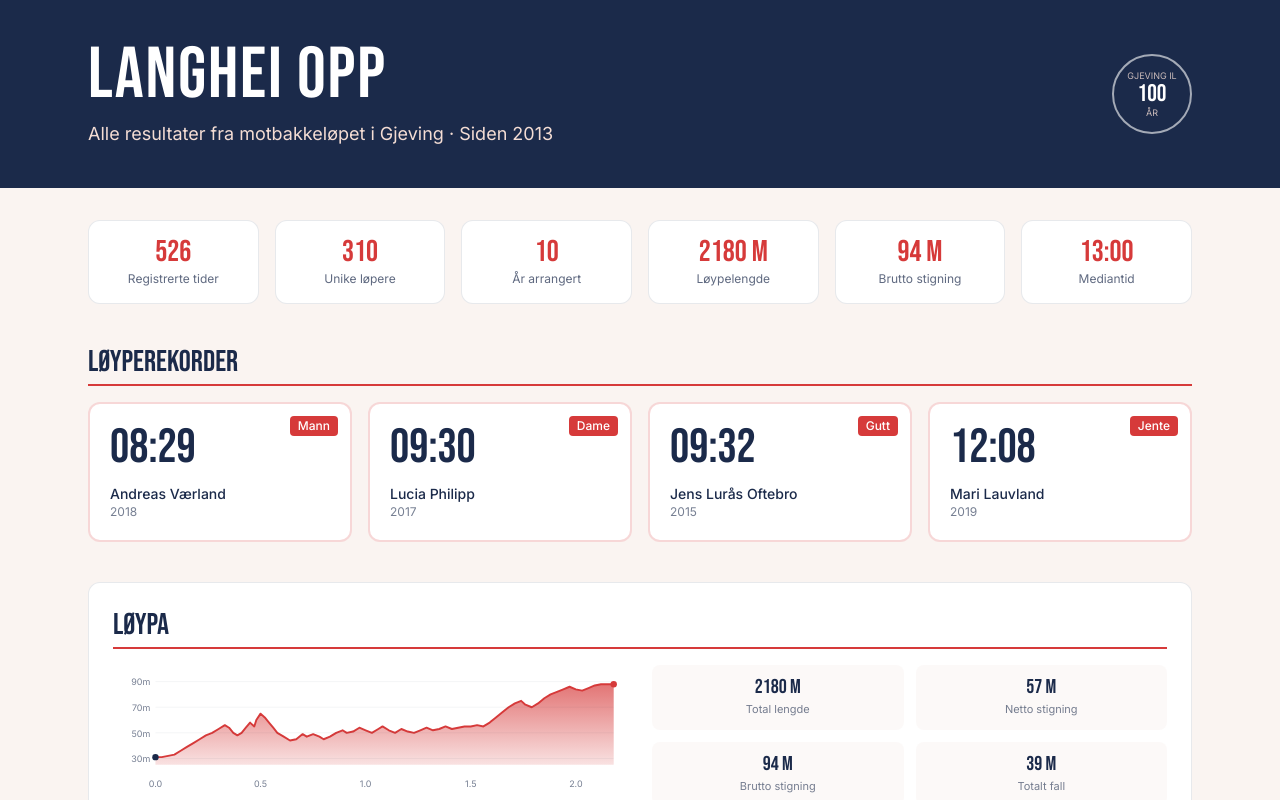
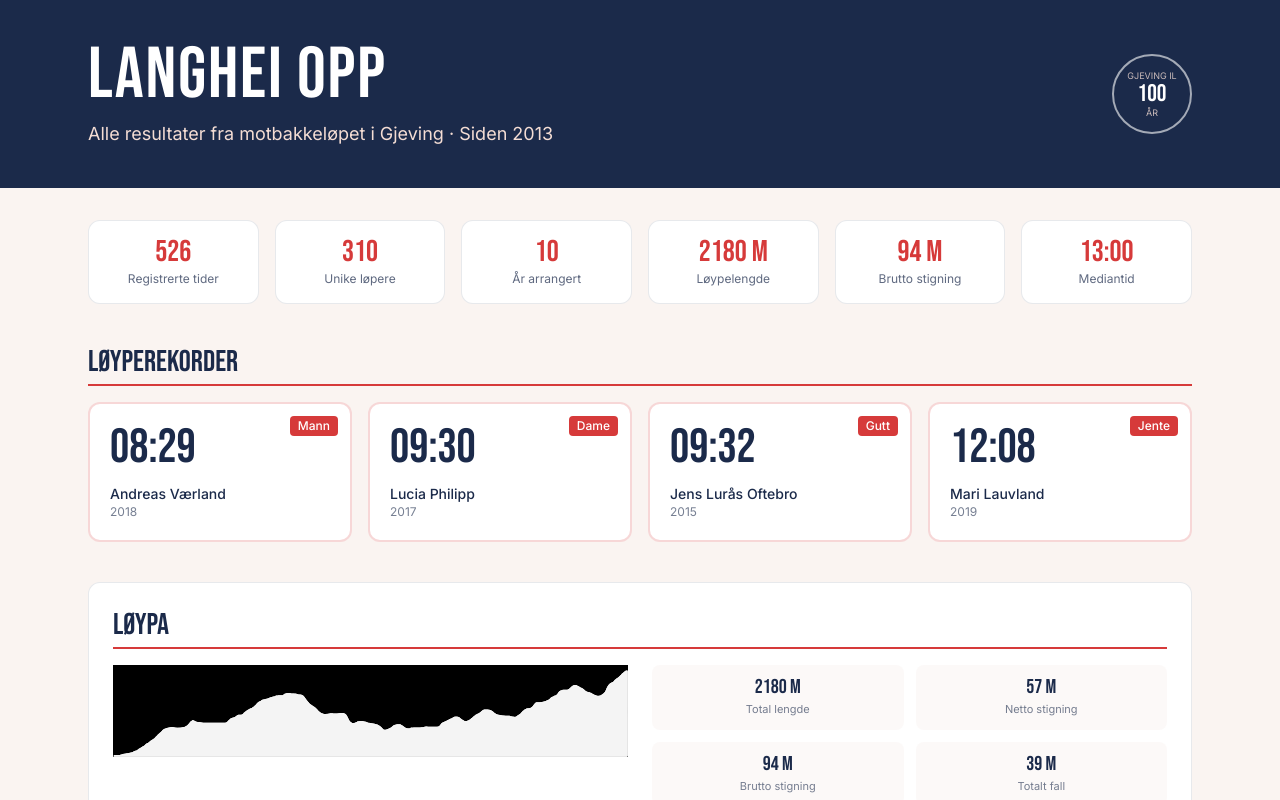
Before and after one commit to erlend3000/langhei-opp, a Next.js app: page / in a window 1280 px wide. Shown: the top 800 px of the page. Built offline with nearby package versions, Linux system fonts and the light colour scheme.

Commit message:
Bruk vektorisert løypeprofil fra GPS-data
- Erstatter håndtegnet SVG med nøyaktig vektorisert profil
- Bruker next/image for optimal lasting
- Fikser søk-bug: feilmelding forsvinner når bruker endrer tekst

Co-authored-by: Cursor <cursoragent@cursor.com>

```diff
--- a/src/components/CourseProfile.tsx
+++ b/src/components/CourseProfile.tsx
@@ -1,174 +1,16 @@
+import Image from "next/image";
+
 export function CourseProfile({ className = "" }: { className?: string }) {
-  // Detailed elevation profile traced from GPS data (Løypeprofil.jpeg)
-  // ~70 points following the actual contour closely
-  const points: [number, number][] = [
-    [0.00, 31],
-    [0.03, 31],
-    [0.06, 32],
-    [0.09, 33],
-    [0.12, 36],
-    [0.15, 39],
-    [0.18, 42],
-    [0.21, 45],
-    [0.24, 48],
-    [0.27, 50],
-    [0.30, 53],
-    [0.33, 56],
-    [0.35, 54],
-    [0.37, 50],
-    [0.39, 48],
-    [0.41, 50],
-    [0.43, 54],
-    [0.45, 58],
-    [0.47, 55],
-    [0.48, 60],
-    [0.50, 65],
-    [0.52, 62],
-    [0.54, 58],
-    [0.56, 54],
-    [0.58, 50],
-    [0.61, 47],
-    [0.64, 44],
-    [0.67, 45],
-    [0.70, 49],
-    [0.72, 47],
-    [0.75, 49],
-    [0.78, 47],
-    [0.80, 45],
-    [0.83, 47],
-    [0.86, 50],
-    [0.89, 52],
-    [0.91, 50],
-    [0.94, 51],
-    [0.97, 54],
-    [1.00, 52],
-    [1.03, 50],
-    [1.06, 53],
-    [1.08, 55],
-    [1.11, 52],
-    [1.14, 50],
-    [1.17, 53],
-    [1.20, 51],
-    [1.23, 50],
-    [1.26, 52],
-    [1.29, 54],
-    [1.32, 52],
-    [1.35, 53],
-    [1.38, 55],
-    [1.41, 53],
-    [1.44, 54],
-    [1.47, 55],
-    [1.50, 55],
-    [1.53, 56],
-    [1.56, 55],
-    [1.59, 58],
-    [1.62, 62],
-    [1.65, 66],
-    [1.68, 70],
-    [1.71, 73],
-    [1.74, 75],
-    [1.76, 72],
-    [1.79, 70],
-    [1.82, 73],
-    [1.85, 77],
-    [1.88, 80],
-    [1.91, 82],
-    [1.94, 84],
-    [1.97, 86],
-    [2.00, 84],
-    [2.03, 83],
-    [2.06, 85],
-    [2.09, 87],
-    [2.12, 88],
-    [2.15, 88],
-    [2.18, 88],
-  ];
-
-  const width = 400;
-  const height = 100;
-  const padding = { top: 8, bottom: 22, left: 32, right: 10 };
-
-  const chartWidth = width - padding.left - padding.right;
-  const chartHeight = height - padding.top - padding.bottom;
-
-  const totalDistance = 2.18;
-  const minElev = 25;
-  const maxElev = 95;
-
-  const scaleX = (km: number) => padding.left + (km / totalDistance) * chartWidth;
-  const scaleY = (elev: number) =>
-    padding.top + chartHeight - ((elev - minElev) / (maxElev - minElev)) * chartHeight;
-
-  const pathData = points
-    .map((p, i) => `${i === 0 ? "M" : "L"} ${scaleX(p[0]).toFixed(1)} ${scaleY(p[1]).toFixed(1)}`)
-    .join(" ");
-
-  const areaPath =
-    pathData +
-    ` L ${scaleX(totalDistance).toFixed(1)} ${scaleY(minElev).toFixed(1)} L ${scaleX(0).toFixed(1)} ${scaleY(minElev).toFixed(1)} Z`;
-
   return (
-    <svg
-      viewBox={`0 0 ${width} ${height}`}
-      className={className}
-      xmlns="http://www.w3.org/2000/svg"
-    >
-      <defs>
-        <linearGradient id="profileGradient" x1="0" y1="0" x2="0" y2="1">
-          <stop offset="0%" stopColor="#d63a3a" stopOpacity="0.7" />
-          <stop offset="100%" stopColor="#d63a3a" stopOpacity="0.15" />
-        </linearGradient>
-      </defs>
-
-      {/* Area fill */}
-      <path d={areaPath} fill="url(#profileGradient)" />
-
-      {/* Profile line */}
-      <path d={pathData} fill="none" stroke="#d63a3a" strokeWidth="1.5" strokeLinejoin="round" />
-
-      {/* Y axis labels */}
-      {[30, 50, 70, 90].map((elev) => (
-        <g key={elev}>
-          <text
-            x={padding.left - 4}
-            y={scaleY(elev) + 3}
-            textAnchor="end"
-            fontSize="7"
-            fill="#1b2a4a"
-            opacity="0.6"
-          >
-            {elev}m
-          </text>
-          <line
-            x1={padding.left}
-            y1={scaleY(elev)}
-            x2={width - padding.right}
-            y2={scaleY(elev)}
-            stroke="#1b2a4a"
-            strokeOpacity="0.08"
-            strokeWidth="0.5"
-          />
-        </g>
-      ))}
-
-      {/* X axis labels */}
-      {[0, 0.5, 1.0, 1.5, 2.0].map((km) => (
-        <text
-          key={km}
-          x={scaleX(km)}
-          y={height - 5}
-          textAnchor="middle"
-          fontSize="7"
-          fill="#1b2a4a"
-          opacity="0.6"
-        >
-          {km.toFixed(1)}
-        </text>
-      ))}
-
-      {/* Start and finish markers */}
-      <circle cx={scaleX(0)} cy={scaleY(31)} r="2.5" fill="#1b2a4a" />
-      <circle cx={scaleX(2.18)} cy={scaleY(88)} r="2.5" fill="#d63a3a" />
-    </svg>
+    <div className={`relative ${className}`}>
+      <Image
+        src="/images/course-profile.svg"
+        alt="Løypeprofil Langhei Opp - fra 31 moh til 88 moh over 2180 meter"
+        width={3374}
+        height={600}
+        className="w-full h-auto"
+        priority
+      />
+    </div>
   );
 }
```
Also changed, not shown: public/images/course-profile.svg (added).
